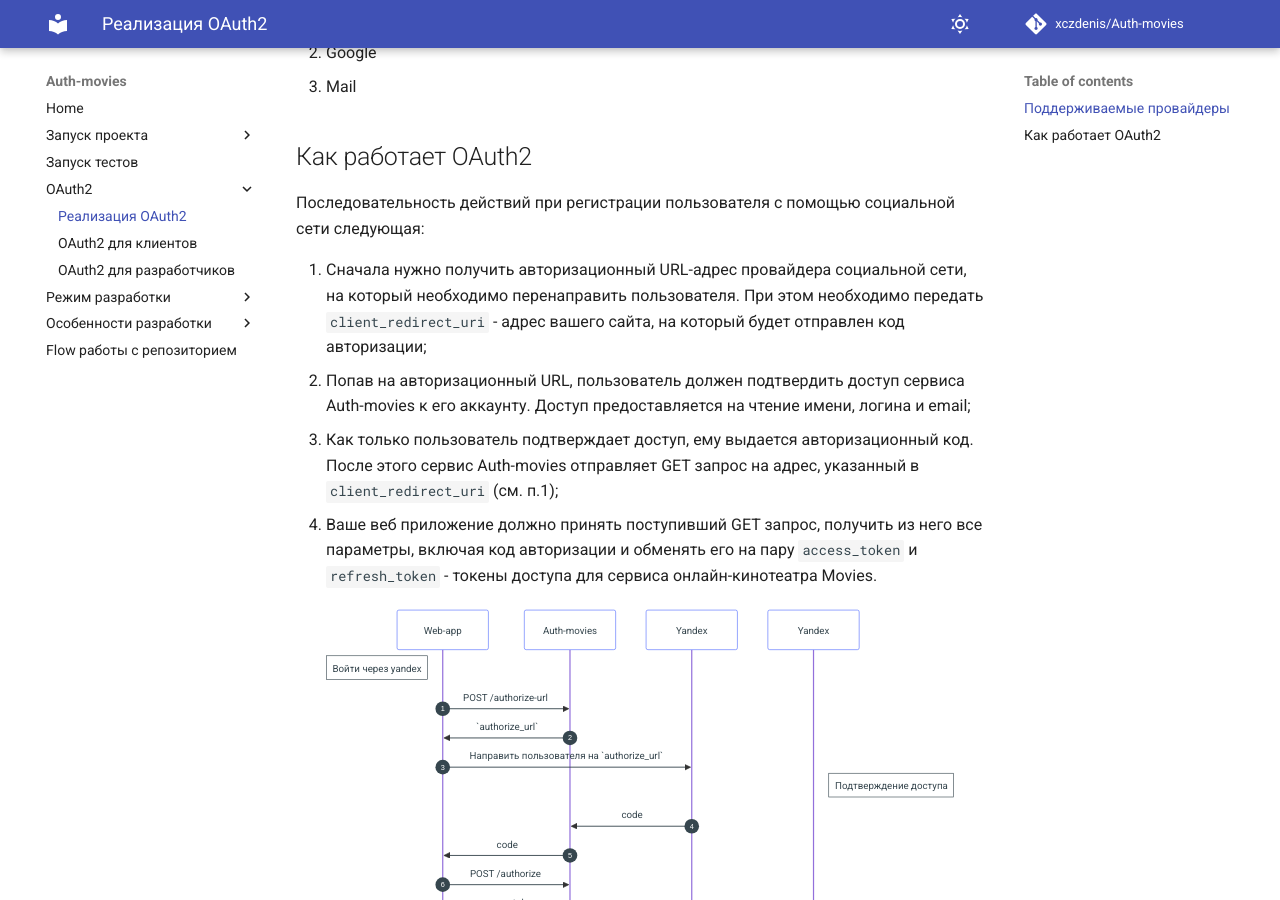
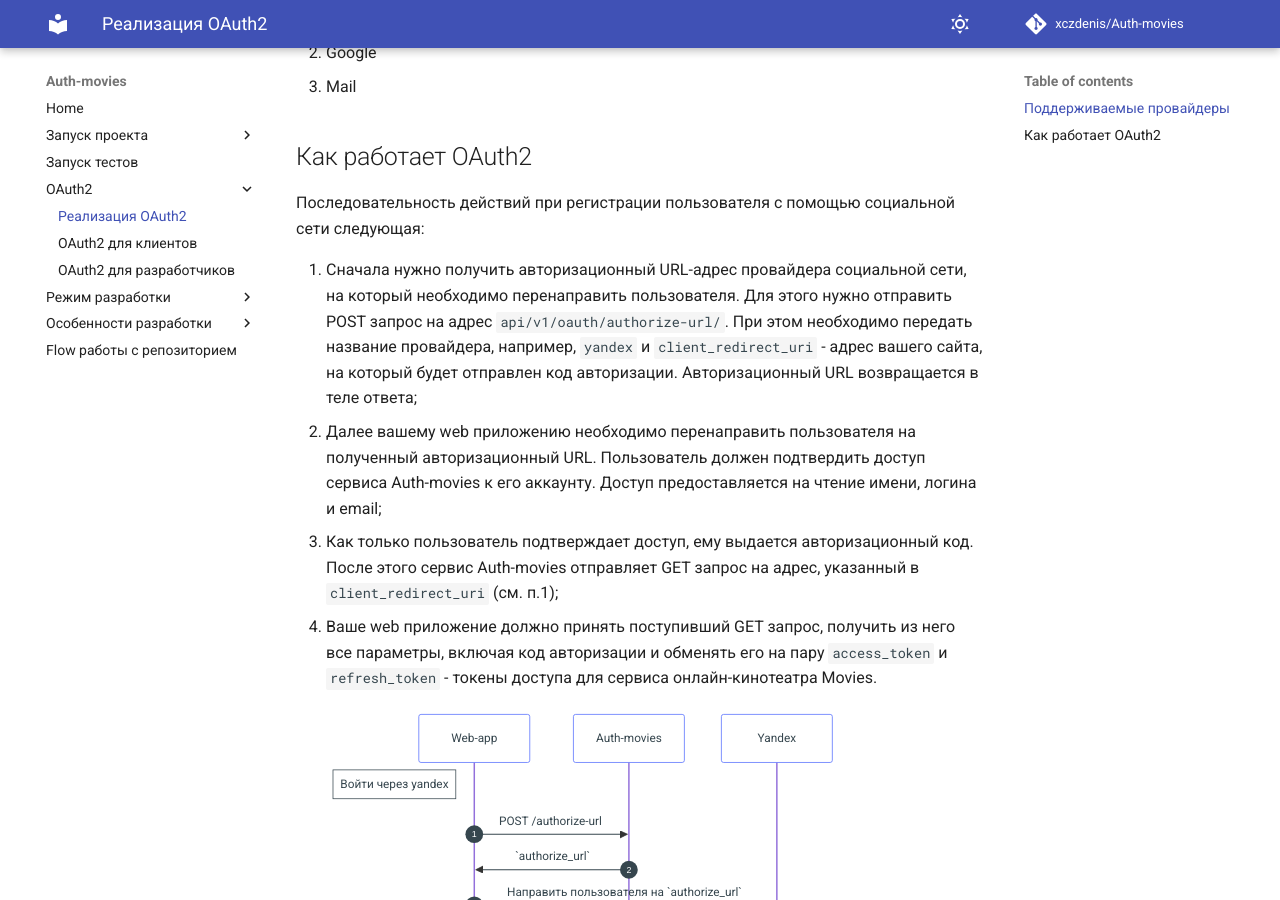
Before and after one commit to xczdenis/Auth_sprint_1, an MkDocs documentation site: the page built from docs/ru/docs/oauth2/intro.md, in a window 1280 px wide and 900 px high, scrolled down 357 px. Built offline with MkDocs 1.6.1 and Material for MkDocs 9.7.7, drawn with Linux system fonts in a browser that asks for light colours; comment, search, counter and statistics services are not loaded.

Commit message:
docs: обновлена документация по OAuth

```diff
--- a/docs/ru/docs/oauth2/intro.md
+++ b/docs/ru/docs/oauth2/intro.md
@@ -14,13 +14,16 @@
 Последовательность действий при регистрации пользователя с помощью социальной сети следующая:
 
 1. Сначала нужно получить авторизационный URL-адрес провайдера социальной сети, на который
-необходимо перенаправить пользователя. При этом необходимо передать `client_redirect_uri` - адрес
-вашего сайта, на который будет отправлен код авторизации;
-2. Попав на авторизационный URL, пользователь должен подтвердить доступ сервиса Auth-movies к его
-аккаунту. Доступ предоставляется на чтение имени, логина и email;
+необходимо перенаправить пользователя. Для этого нужно отправить POST запрос на адрес
+`api/v1/oauth/authorize-url/`. При этом необходимо передать название провайдера, например, `yandex`
+и `client_redirect_uri` - адрес вашего сайта, на который будет отправлен код авторизации.
+Авторизационный URL возвращается в теле ответа;
+2. Далее вашему web приложению необходимо перенаправить пользователя на полученный авторизационный
+URL. Пользователь должен подтвердить доступ сервиса Auth-movies к его аккаунту.
+Доступ предоставляется на чтение имени, логина и email;
 3. Как только пользователь подтверждает доступ, ему выдается авторизационный код. После этого
 сервис Auth-movies отправляет GET запрос на адрес, указанный в `client_redirect_uri` (см. п.1);
-4. Ваше веб приложение должно принять поступивший GET запрос, получить из него все параметры,
+4. Ваше web приложение должно принять поступивший GET запрос, получить из него все параметры,
 включая код авторизации и обменять его на пару `access_token` и `refresh_token` - токены доступа
 для сервиса онлайн-кинотеатра Movies.
 
```
Also changed, not shown: other parts of docs/ru/docs/oauth2/intro.md (+1 -1 lines).
